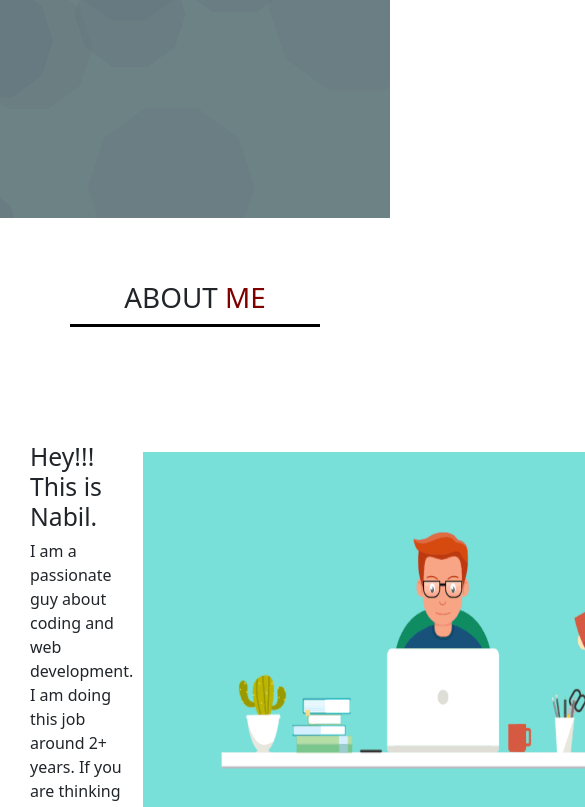
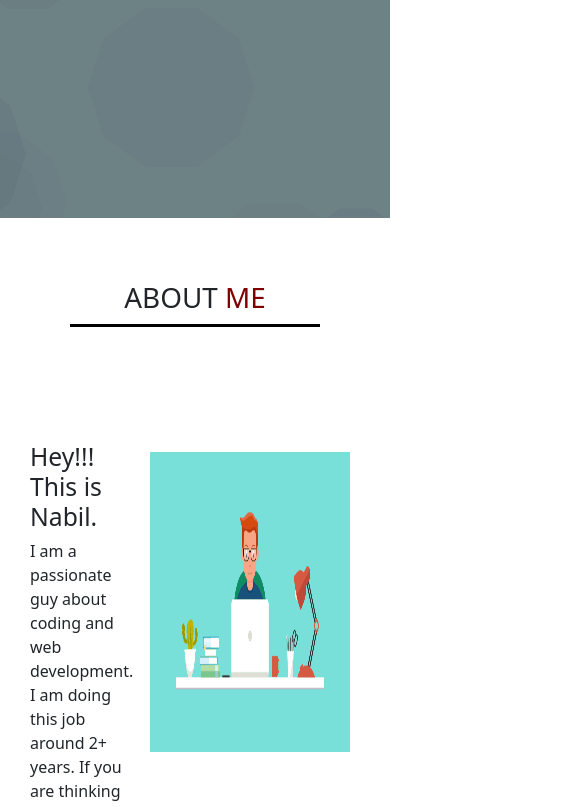
Before and after one commit to NabilAlshad/personal-portfolio, a plain HTML site: page index.html in a window 390 px wide. Shown: the part 637-1444 px from the top of the page, 585 px wide, since content can reach past the window. Drawn offline with nearby package versions, Linux system fonts and the light colour scheme; a web font is replaced by a local one.

Commit message:
fully responsive done

```diff
--- a/css/responsive.css
+++ b/css/responsive.css
@@ -1,5 +1,28 @@
-@media (min-width: 300px) and(max-width:400px) {
-  .navbar-brand > img {
+@media (max-width: 800px) {
+  .image img {
+    width: 450px;
+  }
+}
+@media (max-width: 600px) {
+  .image img {
+    width: 350px;
+  }
+}
+@media (max-width: 500px) {
+  .image img {
+    width: 230px;
+    height: 200px;
+  }
+}
+@media (max-width: 400px) {
+  canvas.particles-js-canvas-el {
+    margin-top: -100px;
+  }
+  .image img {
+    width: 200px;
+    height: 300px;
+  }
+  .footer-image img {
     width: 100%;
     height: 100%;
   }
```
Also changed, not shown: index.html (+2 -2 lines).
